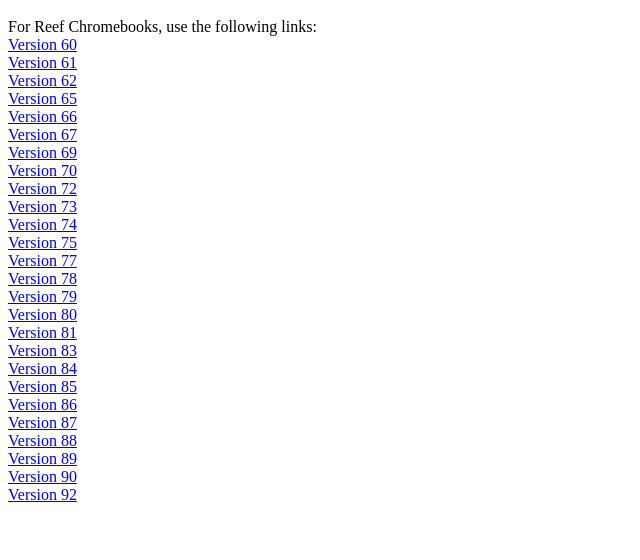
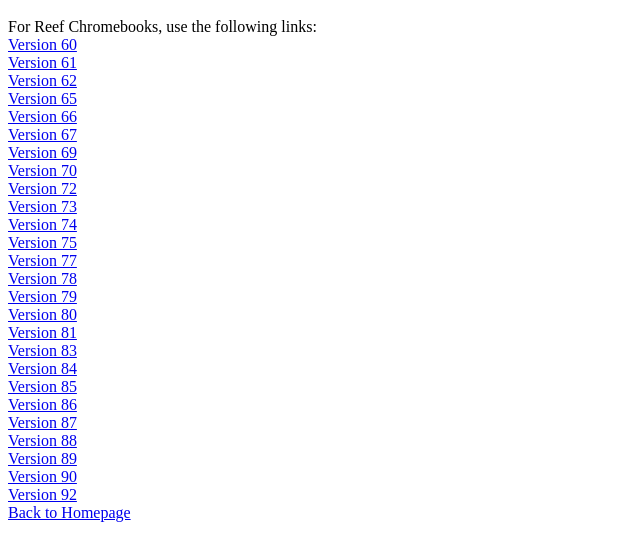
Before and after one commit to Random05/themodifiedclients, a plain HTML site: page recovery/downloads.html in a window 1280 px wide. Shown: the part 48-608 px from the top of the page, without its empty margins (0-640 px from the left). Drawn offline with Linux system fonts and the light colour scheme.

Commit message:
Update downloads.html

```diff
--- a/recovery/downloads.html
+++ b/recovery/downloads.html
@@ -29,3 +29,6 @@
 <br> <a href="https://chrome100.dev/download?board=reef&release=89">Version 89</a>
 <br> <a href="https://chrome100.dev/download?board=reef&release=90">Version 90</a>
 <br> <a href="https://chrome100.dev/download?board=reef&release=92">Version 92</a>
+
+<br>
+<a href="www.byteservices.tech">Back to Homepage</a>
```
